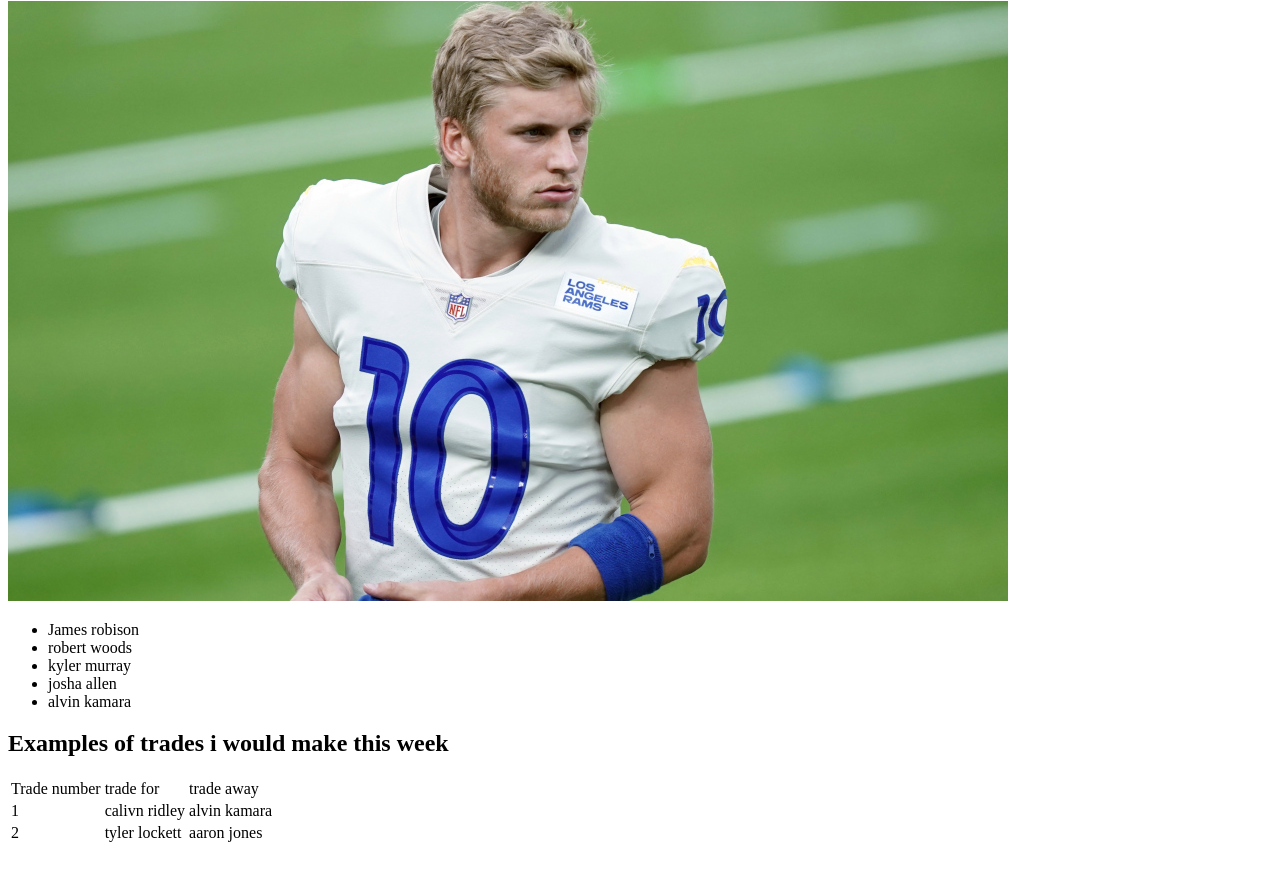
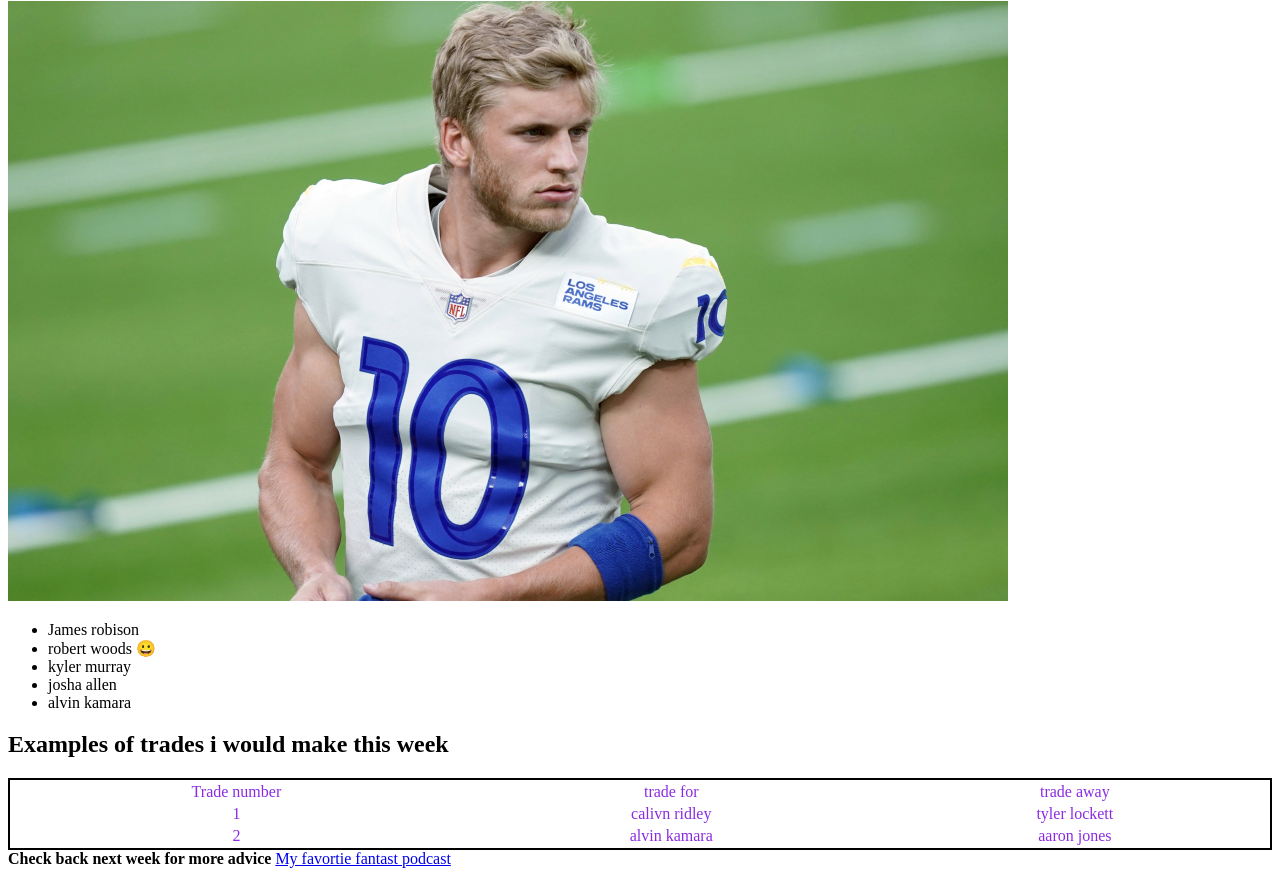
Before and after one commit to filipicev78/filipicev78.github.io, a plain HTML site: page myflow/index.html in a window 1280 px wide. Shown: the part 677-1553 px from the top of the page. Before the commit the page ends 1530 px from the top, so only its background shows below. Drawn offline with Linux system fonts and the light colour scheme.

Commit message:
final commit

```diff
--- a/myflow/index.html
+++ b/myflow/index.html
@@ -5,6 +5,14 @@
     <meta http-equiv="X-UA-Compatible" content="IE=edge">
     <meta name="viewport" content="width=device-width, initial-scale=1.0">
     <title>fils flow</title>
+    <meta charset="UTF-8">
+    <style>
+       td{
+           color: blueviolet;
+           text-align:center
+
+       }
+    </style>
 </head>
 
 <body>
@@ -40,14 +48,15 @@
     <img src="images/Football2.jpg" alt="fl">
     <ul>
         <li> James robison </li>
-        <li> robert woods</li>
+        <li> robert woods  &#128512;</li>
         <li> kyler murray </li>
         <li> josha allen</li>
         <li> alvin kamara</li>
 
     </ul>
     <h2>Examples of trades i would make this week</h2>
-    <table>
+    <table style = "border: 2px solid black; width:100%">
+
     <tr>
         <td>Trade number</td>
         <td>trade for</td>
@@ -56,21 +65,18 @@
     <tr>
         <td>1</td>
         <td>calivn ridley</td>
-        <td>alvin kamara</td>
+        <td>tyler lockett</td>
     </tr>
     <tr>
         <td>2</td>
-        <td>tyler lockett</td>
+        <td>alvin kamara</td>
         <td>aaron jones</td>
     </tr>
 
 
-
-
-
-
-
     </table>
+    <b>Check back next week for more advice</b>
+    <a href="https://www.thefantasyfootballers.com/"> My favortie fantast podcast</a>
 
 
 
```
